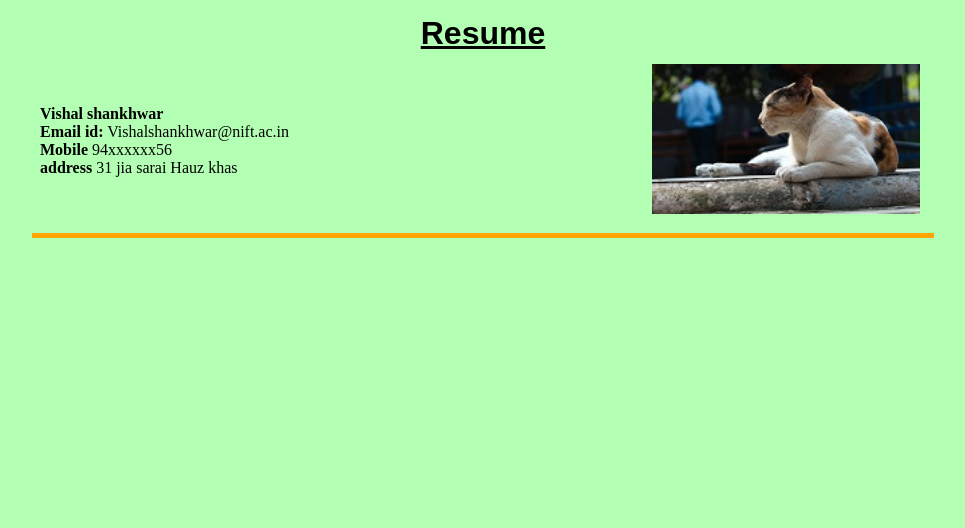
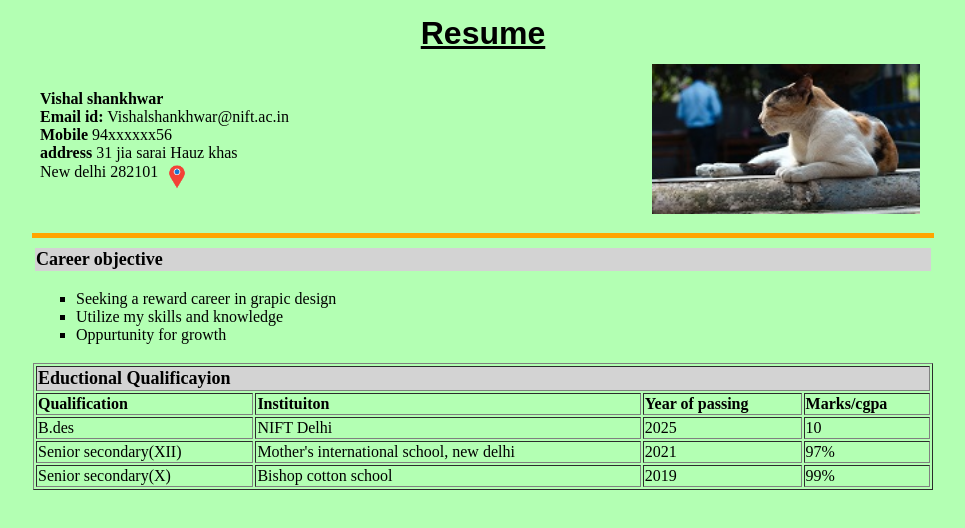
Before and after one commit to RAAKAA786/RESUME, a plain HTML site: page index.html in a window 1280 px wide. Shown: the whole page, without its empty margins (157-1122 px from the left). Drawn offline with Linux system fonts and the light colour scheme.

Commit message:
Add files via upload

```diff
--- a/index.html
+++ b/index.html
@@ -21,7 +21,11 @@
                 <b>Email id:</b>
                 Vishalshankhwar@nift.ac.in<br>
                 <b>Mobile</b> 94xxxxxx56<br>
-                <b>address</b> 31 jia sarai Hauz khas<br>
+                <b>address</b> 31 jia sarai Hauz khas
+                <br>
+                New delhi 282101
+                <a href="https://www.google.com/maps/dir/28.5649276,77.2060235/nift/@28.5604397,77.203804,16z/data=!3m1!4b1!4m9!4m8!1m1!4e1!1m5!1m1!1s0x390ce26e02e24ef1:0x546de874b0d165ba!2m2!1d77.2096637!2d28.5557207"><img src="location.png" alt="" titile="click of my address" width="30" align="middle"></a>
+
             </td>
             <td>
                 <img src="photo.png" alt="sunil"
@@ -29,6 +33,71 @@
             </td>
         </tr>
     </table>
-    <hr width="900" size="5" color="orange"
+    <hr width="900" size="5" color="orange">
+    <table  width="900" size="5" color="orange" align="center">
+        <tr>
+            <td bgcolor="lightgrey">
+                <font size="4">
+                    <b>
+                        Career objective
+                    </b>
+                </font>
+            </td>
+        </tr>
+        <tr>
+            <td>
+                <ul type="square">
+                    <li>
+                        Seeking a reward career in grapic design
+                    </li>
+                    <li>
+                        Utilize my skills and knowledge
+
+                    </li>
+                    <li>
+                        Oppurtunity for growth
+                    </li>
+                </ul>
+            </td>
+        </tr>
+    </table>
+    <table border="1" width="900" size="5" color="orange" align="center">
+
+        <tr>
+            <td bgcolor="lightgrey" colspan="4">
+                <font size="4">
+                    <b>
+                        Eductional Qualificayion
+                    </b>
+                </font>
+
+            </td>
+        </tr>
+        <tr>
+            <td><b>Qualification</b> </td>
+            <td><b>Instituiton</b></td>
+            <td><b>Year of passing</b></td>
+            <td><b>Marks/cgpa</b></td>
+        </tr>
+        <tr>
+            <td>B.des</td>
+            <td>NIFT Delhi</td>
+            <td>2025</td>
+            <td>10</td>
+        </tr>
+        <tr>
+            <td>Senior secondary(XII)</td>
+            <td>Mother's international school, new delhi</td>
+            <td>2021</td>
+            <td>97%</td>
+        </tr>
+        <tr>
+            <td>Senior secondary(X)</td>
+            <td>Bishop cotton school</td>
+            <td>2019</td>
+            <td>99%</td>
+        </tr>
+
+    </table>
 </body>
 </html>
```
Also changed, not shown: location.png (added).
